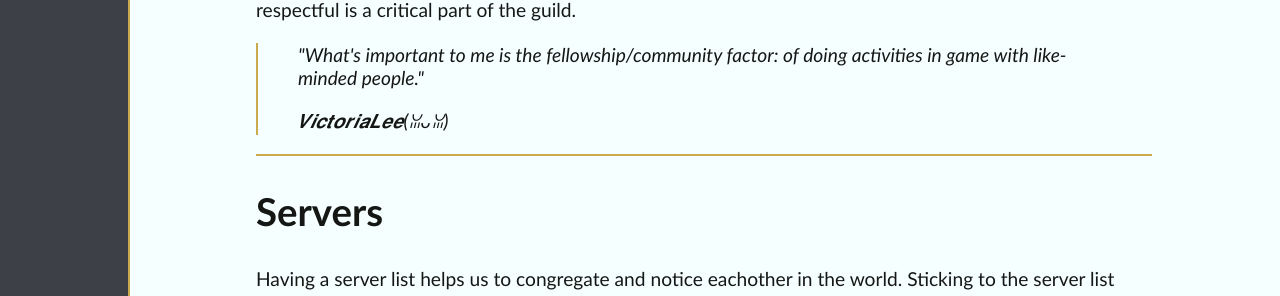
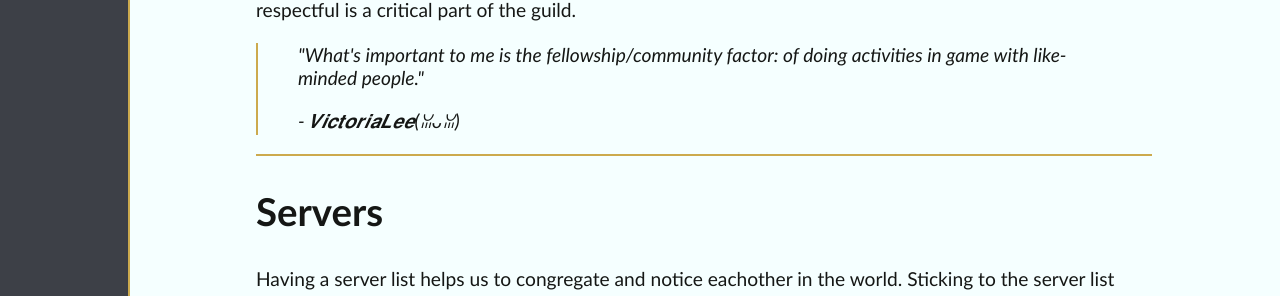
Before and after one commit to ideonella/ideonella.github.io, a Jekyll site: the page built from social.html, in a window 1280 px wide and 1065 px high. Shown: the part 455-751 px from the top of the window. Built offline with Jekyll 4.4.1, drawn with Linux system fonts in a browser that asks for light colours.

Commit message:
Update social.html

```diff
--- a/social.html
+++ b/social.html
@@ -11,7 +11,7 @@ title: Social Events
 <p class="alert"><a class="white-link" href="https://discord.gg/BRvR6g4zyE">discord.gg/BRvR6g4zyE</a></p>
 <p>Our guild has some fairly diverse members, so remember to respect everyone! Review the <a href="/#rules">rules and punishments for breaking them</a>
  if you feel like being prejudice against peoples. Keeping all communication respectful is a critical part of the guild.</p>
-<blockquote>"What's important to me is the fellowship/community factor: of doing activities in game with like-minded people."<br><p class="signature">𝑽𝒊𝒄𝒕𝒐𝒓𝒊𝒂𝑳𝒆𝒆(ꈍᴗꈍ)</p></blockquote>
+<blockquote>"What's important to me is the fellowship/community factor: of doing activities in game with like-minded people."<br><p class="signature">- 𝑽𝒊𝒄𝒕𝒐𝒓𝒊𝒂𝑳𝒆𝒆(ꈍᴗꈍ)</p></blockquote>
 <hr>
 <h2>Servers</h2>
 <p>Having a server list helps us to congregate and notice eachother in the world. Sticking to the server list isn't mandatory, but you'll see far fewer guildmates in other servers.</p>
```
